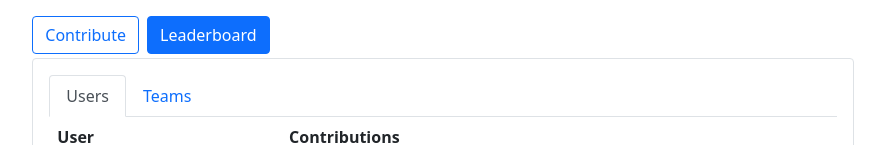
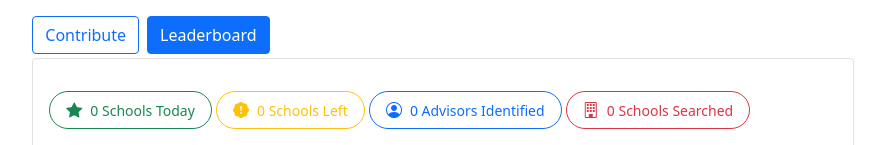
Before and after one commit to RunningMSN/schoolathon, a Flask app: page /leaderboard in a window 1280 px wide. Shown: the part 135-280 px from the top of the page, without its empty margins (197-1082 px from the left). Run offline with Flask 3, Linux system fonts and the light colour scheme; the visitor is signed in with stand-in values (Sample User, id 1); data comes from the database, SQL or seed files in the repository; data that the repository does not hold is empty; some libraries are stand-ins or nearby versions.

Commit message:
Misc updates

```diff
--- a/website/pages.py
+++ b/website/pages.py
@@ -70,14 +70,94 @@ def home():
 def leaderboard():
     users_query = pd.read_sql("SELECT name,contributions,team FROM user", db.engine)
     top_users = users_query[users_query['contributions'] > 0]
+    # Get total contributions
+    total_contributions = sum(top_users['contributions'])
+
+    # Pick top 20 users
     top_users = top_users.sort_values('contributions', ascending=False)[0:20]
 
-
+    # Pick top 20 teams
     top_teams = users_query.groupby('team', as_index=False).sum(numeric_only=True)
-
     top_teams = top_teams[top_teams['team'].notna() & (top_teams['team'] != "")]
-
     top_teams = top_teams.sort_values('contributions', ascending=False).head(20)
 
+    # Number of schools left
+    incomplete_schools_count = len(School.query.filter_by(completed=False).all())
 
-    return render_template("leaderboard.html", user=current_user, top_users=top_users, top_teams=top_teams)
+    # Number of schools that we already have
+    complete_schools_count = len(School.query.filter_by(completed=True).all())
+    current_advisors_count = len(Advisor.query.all())
+
+    return render_template("leaderboard.html", user=current_user, top_users=top_users,
+                           top_teams=top_teams, total_contributions=total_contributions,
+                           incomplete_schools_count=incomplete_schools_count,
+                           complete_schools_count=complete_schools_count,
+                           current_advisors_count=current_advisors_count)
+
+# @pages.route('/merge', methods=['GET', 'POST'])
+# def merge_integration():
+#     integration_sheet = pd.read_csv("/Users/daniel/Documents/schoolathon/other/NAAHP_Integration_Sheet.tsv", sep="\t")
+#     new_schools_count = 0
+#     updated_schools_count = 0
+#     new_advisor_count = 0
+#     # Iterate through sheet to update school information
+#     for idx, row in integration_sheet.iterrows():
+#         # If have an advisor 1, then need to integrate
+#         if not pd.isna(row["advisor_1"]):
+#             school_id = row["school_id"]
+#             school = School.query.filter_by(school_id=school_id).first()
+
+#             wiki_link = ""
+#             if not pd.isna(row["wiki"]):
+#                 wiki_link=row["wiki"]
+
+#             # If no school, need to add in a new school
+#             if not school:
+#                 new_schools_count += 1
+#                 new_school = School(school_id=school_id,region=row["region"],state=row["state"],school_name=row["school_name"],wiki=wiki_link,community_college=row["community_college"],hbcu=row["hbcu"],msi=row["msi"],completed=1)
+#                 db.session.add(new_school)
+#                 db.session.commit()
+#             # Otherwise can add information to existing school entry
+#             else:
+#                 updated_schools_count += 1
+#                 school.completed = 1
+#                 school.community_college = row["community_college"]
+#                 school.hbcu = row["hbcu"]
+#                 school.msi = row["msi"]
+#                 if not school.notes == row["notes"]:
+#                     if not pd.isna(school.notes):
+#                         school.notes = f"{school.notes}; {row["notes"]}"
+#                     else:
+#                         school.notes = row["notes"]
+#                 db.session.commit()
+
+#     # Process advisors
+#     ## Start by subsetting and pivoting the dataframe
+#     advisor_cols = integration_sheet.filter(regex=r'^(school_id|advisor_|email_)').columns
+#     advisors_df = integration_sheet[advisor_cols]
+#     advisors_df = advisors_df[advisors_df["advisor_1"].str.len() > 0]
+#     advisors_df_long = (
+#         pd.wide_to_long(
+#             advisors_df,
+#             stubnames=["advisor", "email"],
+#             i="school_id",
+#             j="x",
+#             sep="_"
+#         ).reset_index()
+#     )
+#     advisors_df_long = advisors_df_long[advisors_df_long["advisor"].notna()]
+
+#     # Iterate through to get new advisors
+#     for idx, row in advisors_df_long.iterrows():
+#         if not Advisor.query.filter_by(email=row["email"]).first():
+#             new_advisor_count += 1
+#             new_advisor = Advisor(school_id=row["school_id"], advisor_name=row["advisor"], email=row["email"], type="Pre-Health Advisor")
+#             db.session.add(new_advisor)
+#             db.session.commit()
+
+#     print("Final NAAHP Merge Statistics:")
+#     print(f"New Schools Added: {new_schools_count}")
+#     print(f"Total Schools Updated: {updated_schools_count}")
+#     print(f"New Advisors Added: {new_advisor_count}")
+
+#     return render_template("login.html", user=current_user)
--- a/website/templates/base.html
+++ b/website/templates/base.html
@@ -8,6 +8,7 @@
 
     <!-- Bootstrap core CSS -->
 	<link href="{{ url_for('static', filename='css/bootstrap.min.css') }}" rel="stylesheet">
+  <link rel="stylesheet" href="https://cdn.jsdelivr.net/npm/bootstrap-icons@1.11.1/font/bootstrap-icons.css">
 
     <style>
       .bd-placeholder-img {
--- a/website/templates/leaderboard.html
+++ b/website/templates/leaderboard.html
@@ -7,14 +7,44 @@
 </div>
 
 <div class="border rounded p-3 f">
-	<ul class="nav nav-tabs" id="tabs" role="tablist">
+	<p>
+		<div class="btn btn-outline-success rounded-pill px-3 mb-2 mb-lg-0">
+			<span class="d-flex align-items-center">
+				<i class="bi bi-star-fill me-2"></i>
+				<span class="small">{{ total_contributions }} Schools Today</span>
+			</span>
+		</div>
+
+		<div class="btn btn-outline-warning rounded-pill px-3 mb-2 mb-lg-0">
+			<span class="d-flex align-items-center">
+				<i class="bi bi-patch-exclamation-fill me-2"></i>
+				<span class="small">{{ incomplete_schools_count }} Schools Left</span>
+			</span>
+		</div>
+
+		<div class="btn btn-outline-primary rounded-pill px-3 mb-2 mb-lg-0">
+			<span class="d-flex align-items-center">
+				<i class="bi bi-person-circle me-2"></i>
+				<span class="small">{{ current_advisors_count }} Advisors Identified</span>
+			</span>
+		</div>
+
+		<div class="btn btn-outline-danger rounded-pill px-3 mb-2 mb-lg-0">
+			<span class="d-flex align-items-center">
+				<i class="bi bi-building me-2"></i>
+				<span class="small">{{ complete_schools_count }} Schools Searched</span>
+			</span>
+		</div>
+	</p>
+	<!-- No TABS NEEDED WHILE NOT USING TEAMS -->
+	<!-- <ul class="nav nav-tabs" id="tabs" role="tablist">
 		<li class="nav-item" role="presentation">
 			<button class="nav-link active" id="users-tab" data-bs-toggle="tab" data-bs-target="#users" type="button" role="tab" aria-controls="users" aria-selected="true">Users</button>
 		</li>
 		<li class="nav-item" role="presentation">
 			<button class="nav-link" id="teams-tab" data-bs-toggle="tab" data-bs-target="#teams" type="button" role="tab" aria-controls="teams" aria-selected="false">Teams</button>
 		</li>
-	</ul>
+	</ul> -->
 	<!-- Users Leaderboard-->
 	<div class="tab-content" id="tabsContent">
 		<div class="tab-pane fade show active" id="users" role="tabpanel" aria-labelledby="users-tab">
--- a/website/templates/register.html
+++ b/website/templates/register.html
@@ -19,10 +19,10 @@
 				{% include "fruit.html" %}
 			</select>
 		</div>
-		<div class="form-group" style="margin-bottom: 5px">
+		<!-- <div class="form-group" style="margin-bottom: 5px">
 			<label for="inputTeam">Do you belong to a team?</label>
 			<input type="team" class="form-control" id="inputTeam" placeholder="Team Name" name="team" onkeyup="registrationValid()">
-		</div>
+		</div> -->
 		<button type="submit" class="btn btn-primary" id="submitButton" disabled>Submit</button>
 	</form>
 </div>
```
Also changed, not shown: website/templates/add.html (+5 -4 lines).
